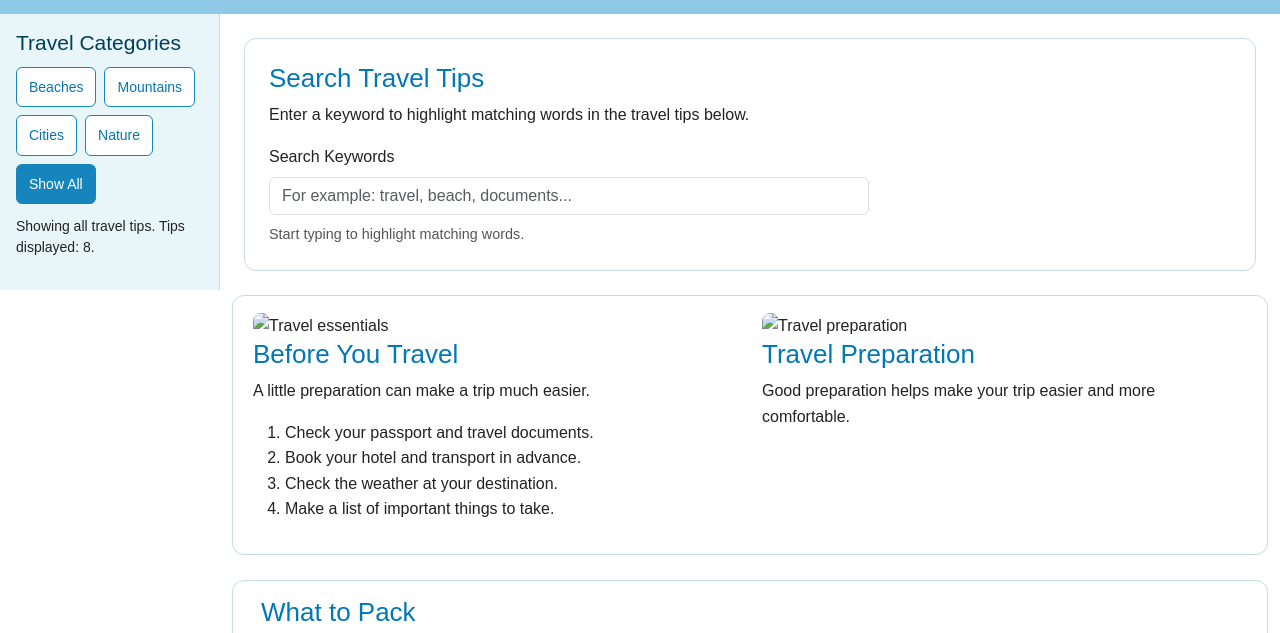
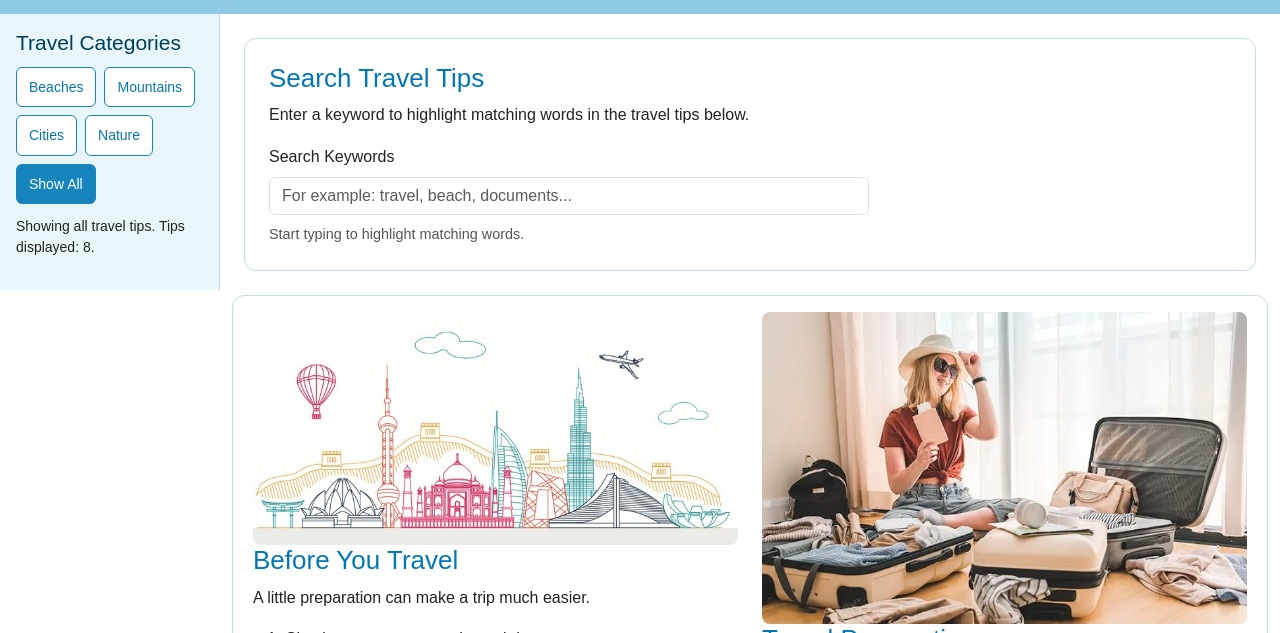
Before and after one commit to Aruzhan-2511/travel-explorer, a plain HTML site: page tips.html in a window 1280 px wide. Shown: the part 87-720 px from the top of the page. Drawn offline with nearby package versions, Linux system fonts and the light colour scheme.

Commit message:
Fix formatting issues in tips.html

```diff
--- a/tips.html
+++ b/tips.html
@@ -67,7 +67,7 @@
         </section>
         <section class="row p-3 mt-lg-4 px-sm-2">
             <div class="col-sm-12 col-md-6 col-lg-6">
-                <img src="images/travel.jpeg" alt="Travel essentials">
+                <img src="images/travel.jpg" alt="Travel essentials">
                 <h2>Before You Travel</h2>
                 <p>A little preparation can make a trip much easier.</p>
                 <ol>
@@ -78,7 +78,7 @@
                 </ol>
             </div>
             <div class="col-sm-12 col-md-6 col-lg-6">
-                <img src="images/preparation.jpeg" alt="Travel preparation">
+                <img src="images/preparation.jpg" alt="Travel preparation">
                 <h2>Travel Preparation</h2>
                 <p>Good preparation helps make your trip easier and more comfortable.</p>
             </div>
```
